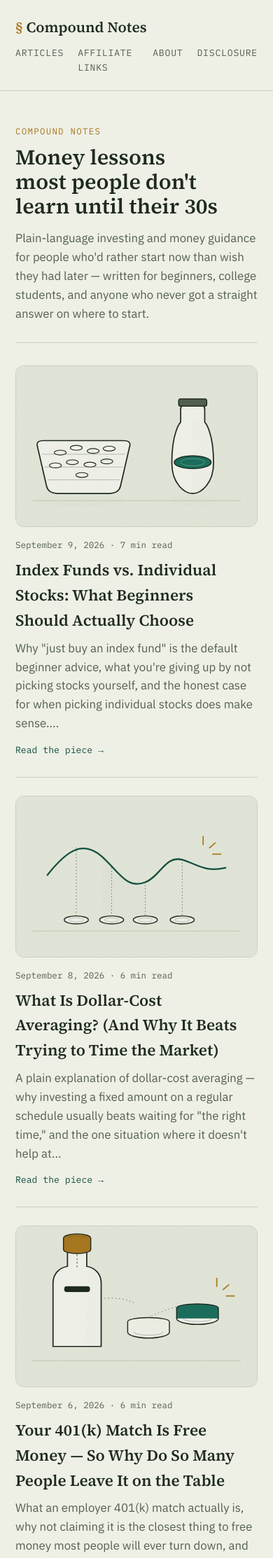
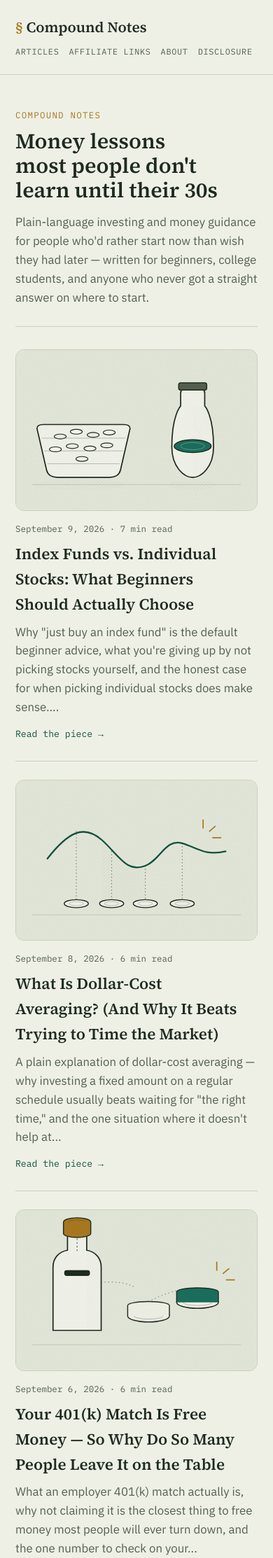
Before and after one commit to KevinKearns1/compound-notes, a Jekyll site: the page built from index.html, in a window 390 px wide. Shown: the top 2226 px of the page at 70% size. Built offline with Jekyll 4.4.1, drawn with Linux system fonts in a browser that asks for light colours.

Commit message:
Fix nav labels wrapping mid-word on mobile
.site-nav had no white-space:nowrap and no overflow handling, so
"Affiliate Links" could break onto two lines on narrow phone
screens. Nav links now stay on one line each (flex:none +
white-space:nowrap), with the row itself scrolling horizontally
as a fallback if it ever doesn't fit, plus tighter gap/font-size
under 520px so all 4 items fit without scrolling on common phone
widths.

Co-Authored-By: Claude Sonnet 5 <noreply@anthropic.com>
Claude-Session: https://claude.ai/code/session_01BBVAQBJGK5wp4bPG2d6npL

```diff
--- a/assets/css/style.css
+++ b/assets/css/style.css
@@ -86,7 +86,15 @@ a:focus-visible{ outline:2px solid var(--gold); outline-offset:2px; }
 }
 .wordmark:hover{ color:var(--ink); }
 .wordmark-mark{ color:var(--gold); }
-.site-nav{ display:flex; gap:20px; }
+.site-nav{
+  display:flex;
+  gap:20px;
+  max-width:100%;
+  overflow-x:auto;
+  -webkit-overflow-scrolling:touch;
+  scrollbar-width:none;
+}
+.site-nav::-webkit-scrollbar{ display:none; }
 .site-nav a{
   font-family:"IBM Plex Mono", ui-monospace, monospace;
   font-size:0.82rem;
@@ -94,6 +102,8 @@ a:focus-visible{ outline:2px solid var(--gold); outline-offset:2px; }
   letter-spacing:0.06em;
   color:var(--ink-soft);
   text-decoration:none;
+  white-space:nowrap;
+  flex:none;
 }
 .site-nav a:hover{ color:var(--accent-strong); }
 
@@ -338,4 +348,6 @@ a:focus-visible{ outline:2px solid var(--gold); outline-offset:2px; }
 
 @media (max-width:520px){
   .site-header .wrap{ flex-direction:column; align-items:flex-start; }
+  .site-nav{ gap:14px; width:100%; }
+  .site-nav a{ font-size:0.74rem; }
 }
```
